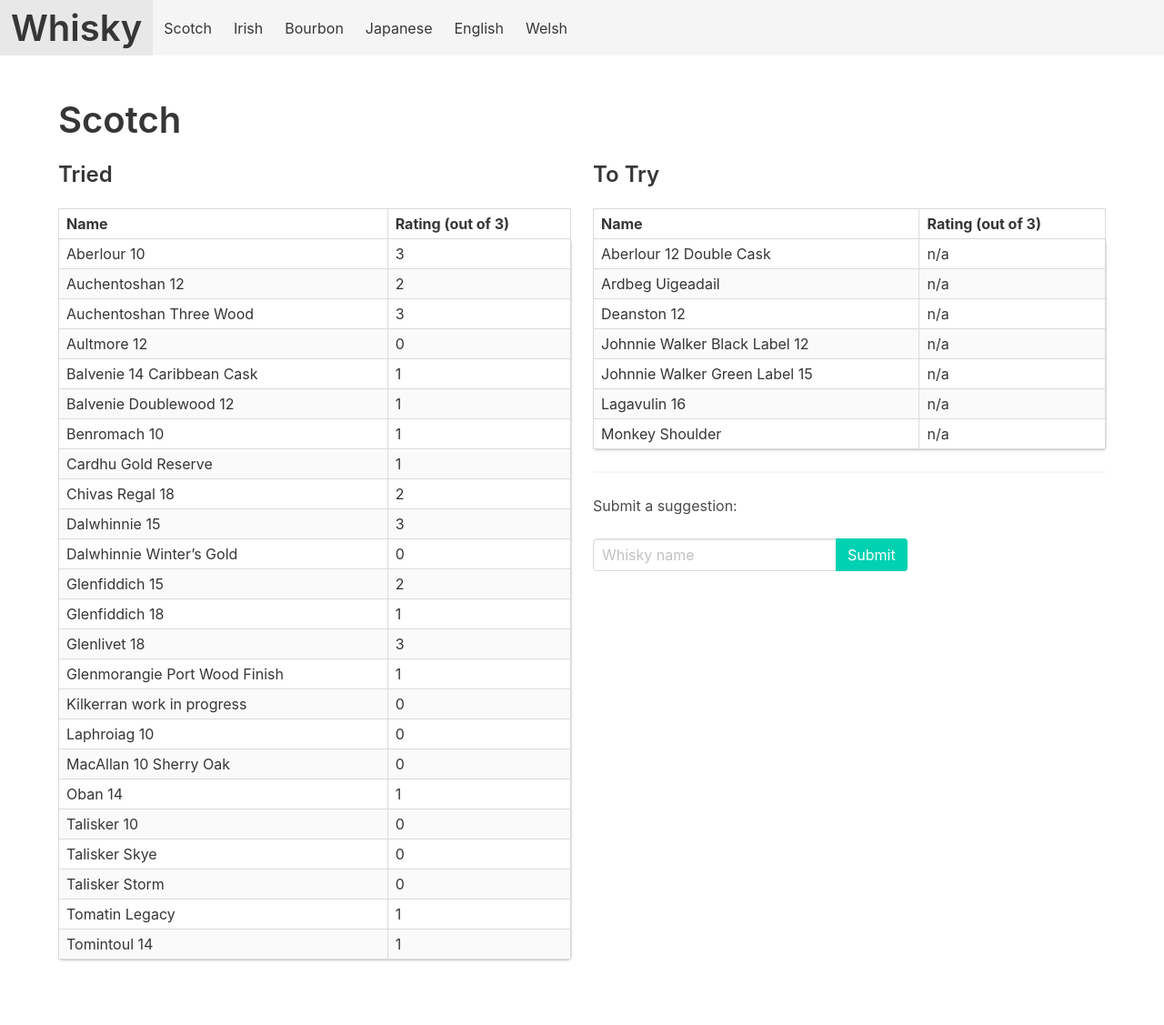
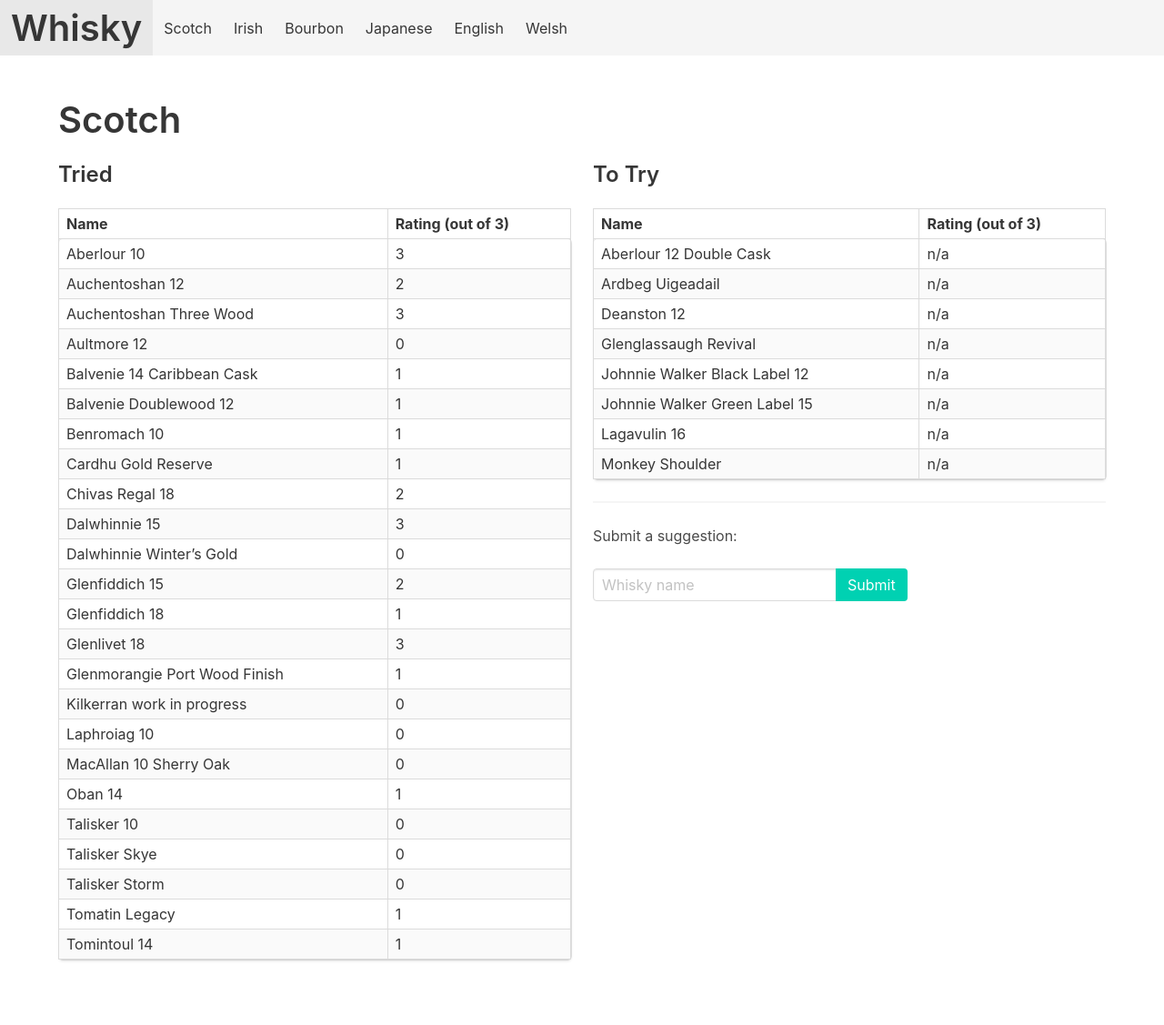
Before and after one commit to grega/whisky, a Jekyll site: the page built from scotch.html, in a window 1280 px wide. Shown: the whole page at 91% size. Built offline with Jekyll 4.4.1, drawn with Linux system fonts in a browser that asks for light colours.

Commit message:
Add Glenglassaugh Revival

```diff
--- a/_data/scotch/to_try.yml
+++ b/_data/scotch/to_try.yml
@@ -5,3 +5,4 @@
 - name: Johnnie Walker Green Label 15
 - name: Aberlour 12 Double Cask
 - name: Deanston 12
+- name: Glenglassaugh Revival
```
